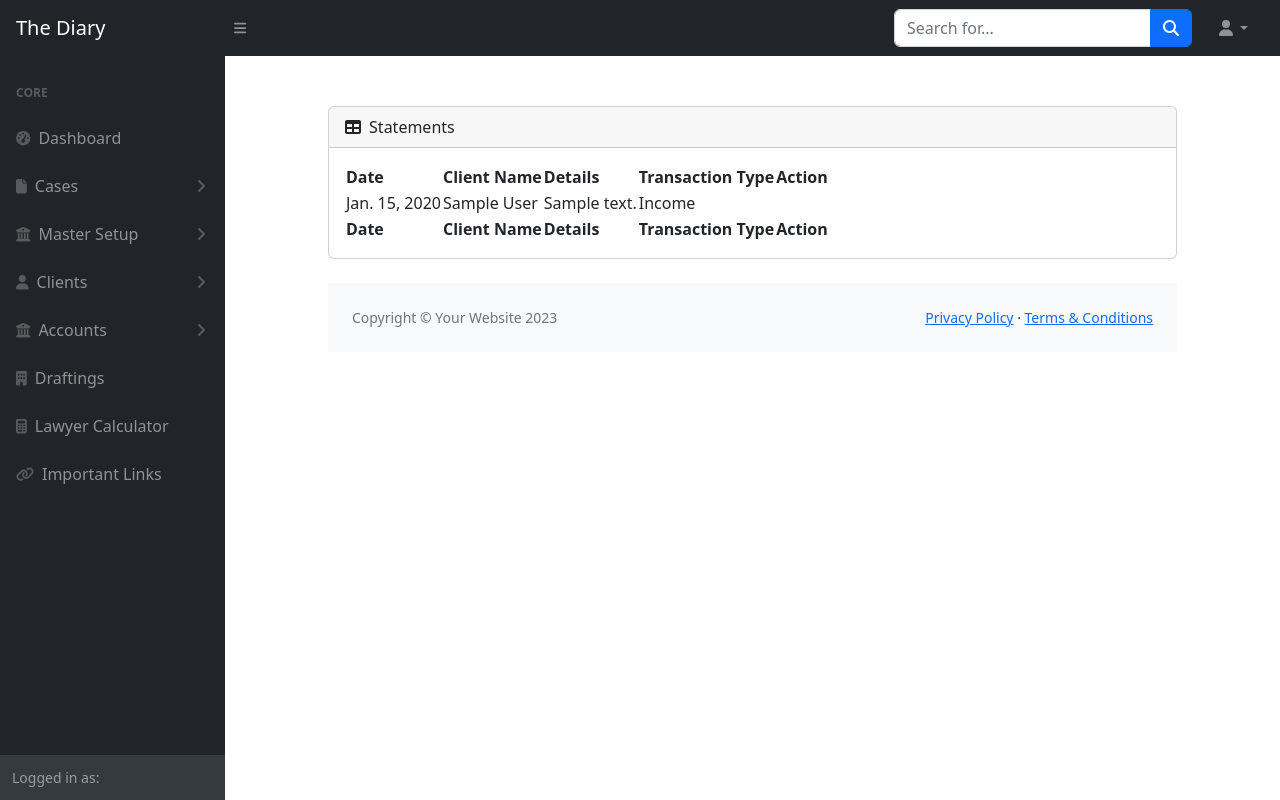
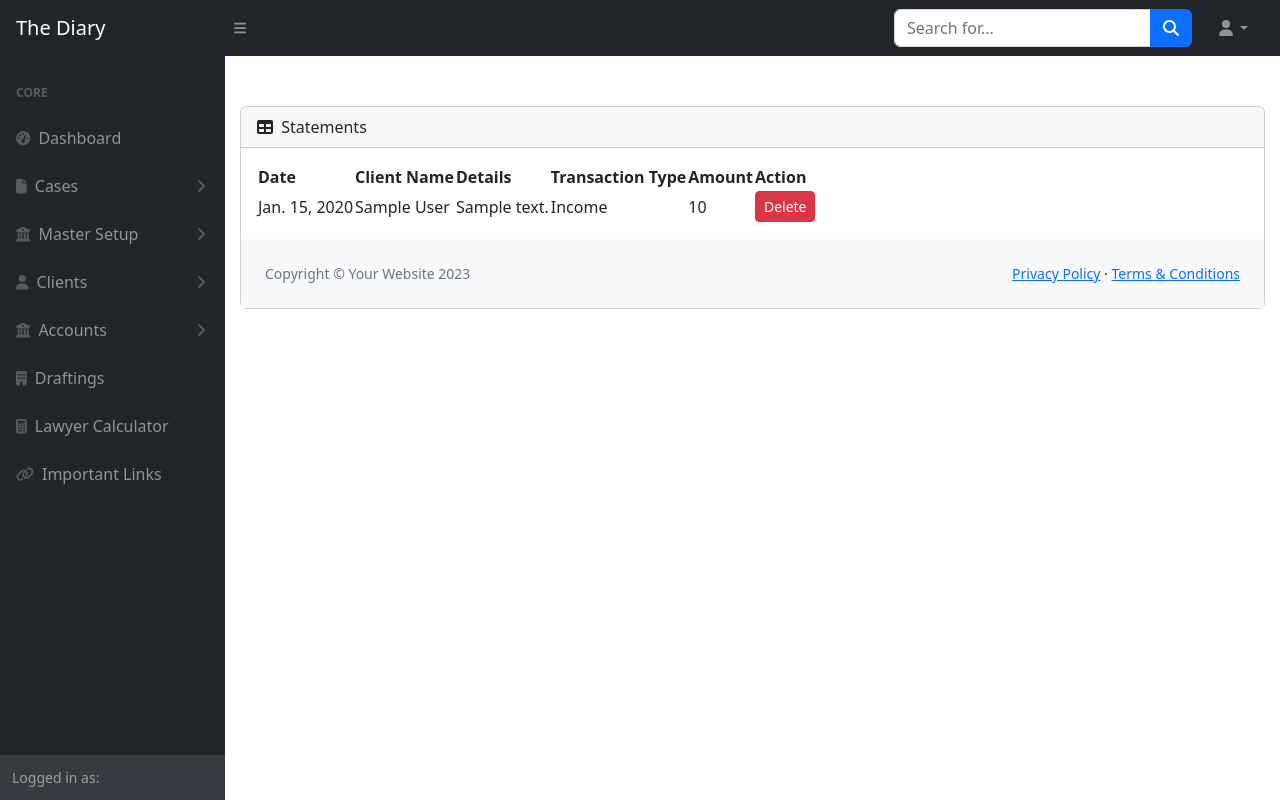
Before and after one commit to Mushfiqur719/the-diary, a Django app: page /statements/ in a window 1280 px wide. Run offline with Django 4.2, Linux system fonts and the light colour scheme; tables that the repository leaves empty hold one stand-in row (values such as "Sample post"); some libraries are stand-ins or nearby versions.

Commit message:
Some changes in the statement table

```diff
--- a/accounts/urls.py
+++ b/accounts/urls.py
@@ -5,4 +5,5 @@ from . import views
 urlpatterns = [
     path('entry-transaction/',views.entry_transaction, name='all_transactions'),
     path('statements/',views.get_statements, name='statements'),
+    path('delete-statement/<int:id>/',views.delete_transaction, name='delete_statement')
 ]
--- a/accounts/views.py
+++ b/accounts/views.py
@@ -1,4 +1,4 @@
-from django.shortcuts import render, redirect
+from django.shortcuts import render, redirect, get_object_or_404
 from . models import Transaction
 from . forms import TransactionForm
 
@@ -16,5 +16,11 @@ def entry_transaction(request):
 
 def get_statements(request):
     statements = Transaction.objects.all()
+    return render(request,'accounts/statements.html', {'statements' : statements})
 
-    return render(request,'accounts/statements.html', {'statements' : statements})
+def delete_transaction(request, id):
+    transaction = get_object_or_404(Transaction, pk=id)
+    if request.method == 'POST':
+        transaction.delete()
+        return redirect('statements')
+    return render(request, 'accounts/statements.html')
--- a/templates/accounts/statements.html
+++ b/templates/accounts/statements.html
@@ -4,16 +4,14 @@
 {% block content %}
 
 <div class="statements">
-{% if statements %}
-
-      <div class="col-md-10 offset-md-1">
+  {% if statements %}
+      <div class="col-md-12">
         <div class="card mb-4">
           <div class="card-header">
               <i class="fas fa-table me-1"></i>
               Statements
           </div>
           <div class="card-body">
-
               <table id="datatablesSimple">
                   <thead>
                     <tr>
@@ -21,26 +19,21 @@
                         <th>Client Name</th>
                         <th>Details</th>
                         <th>Transaction Type</th>
+                        <th>Amount</th>
                         <th>Action</th>
                     </tr>
                   </thead>
-                  <tfoot>
-                    <tr>
-                        <th>Date</th>
-                        <th>Client Name</th>
-                        <th>Details</th>
-                        <th>Transaction Type</th>
-                        <th>Action</th>
-                    </tr>
-                  </tfoot>
                   <tbody>
                     {% for statement in statements %}
                     <tr>
-                    <td>{{ statement.date }}</td>
-                    <td>{{ statement.party_name }}</td>
-                    <td>{{ statement.details }}</td>
-                    <td>{{ statement.transaction_type }}</td>
-                    <td></td>
+                      <td>{{ statement.date }}</td>
+                      <td>{{ statement.party_name }}</td>
+                      <td>{{ statement.details }}</td>
+                      <td>{{ statement.transaction_type }}</td>
+                      <td>{{ statement.amount }}</td>
+                      <td>
+                        <a href="#" class="btn btn-danger btn-sm">Delete</a>
+                      </td>
                     </tr>
                     {% endfor %}
                   </tbody>
@@ -48,51 +41,9 @@
 
               {% else %}
                     <h3 class="text-center alert alert-primary" role="alert">Currently, You don't have any statements</h3>
-
           </div>
         </div>
-        {% endif %}
-
-
       </div>
-    </div>
-
-
+  {% endif %}
+</div>
 {% endblock %}
-
-<div class="container">
-    <div class="row">
-        <div class="col-md-12">
-            <h3 class="text-center">Statements</h3>
-            {% if statements %}
-            <table class="table">
-                <thead class="thead-dark">
-                        <tr>
-                            <th>Date</th>
-                            <th>Client Name</th>
-                            <th>Details</th>
-                            <th>Transaction Type</th>
-                            <th>Action</th>
-                        </tr>
-                        </thead>
-                        <tbody>
-                        {% for statement in statements %}
-                            <tr>
-                            <td>{{ statement.date }}</td>
-                            <td>{{ statement.party_name }}</td>
-                            <td>{{ statement.details }}</td>
-                            <td>{{ statement.transaction_type }}</td>
-                            </tr>
-                        {% empty %}
-                            <tr>
-                            <td colspan="12">No cases found.</td>
-                            </tr>
-                        {% endfor %}
-                        </tbody>
-                    </table>
-                    {% else %}
-                    <h3 class="text-center alert alert-primary" role="alert">Currently, You don't have any statements</h3>
-                    {% endif %}
-        </div>
-    </div>
-  </div>
--- a/templates/dashboard/profile_page.html
+++ b/templates/dashboard/profile_page.html
@@ -22,7 +22,6 @@
                 <tbody>
 
                   <tr>
-
                     <td>{{profile.name}}</td>
                     <td>{{profile.email}}</td>
                     <td>{{profile.phone}}</td>
--- a/users/views.py
+++ b/users/views.py
@@ -13,9 +13,7 @@ def index(request):
 
 @login_required
 def dashboard(request):
-    user = request.user  # Get the currently logged-in user
-
-    # Filter cases by the logged-in user
+    user = request.user
     all_cases = Case.objects.filter(user=user).count()
     running_cases = Case.objects.filter(user=user, status='Running').count()
     todays_cases = Case.objects.filter(user=user, date=date.today()).count()
```
